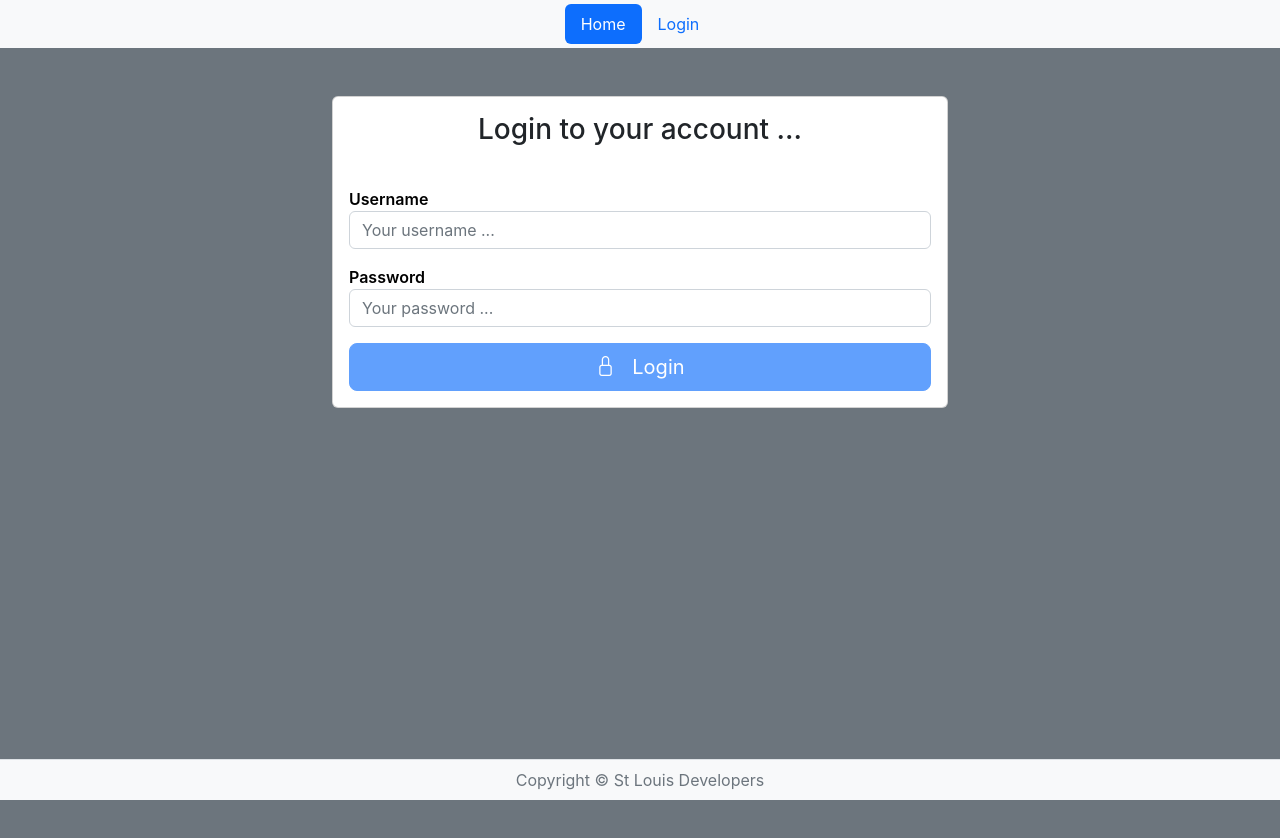
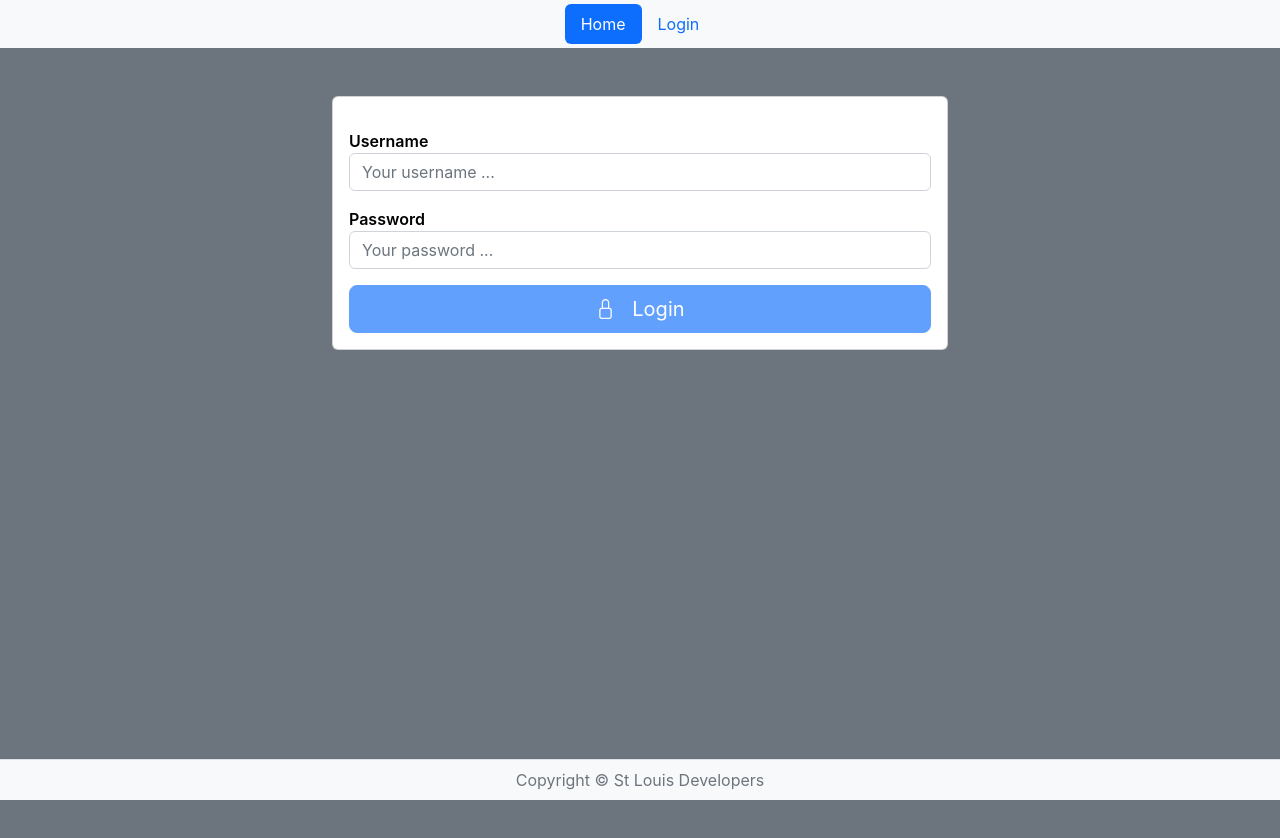
Before and after one commit to kingsleytagbo/nextjs-react-base, a Next.js app: page / in a window 1280 px wide. Shown: the top 838 px of the page. Built offline with nearby package versions, Linux system fonts and the light colour scheme.

Commit message:
authentication

```diff
--- a/components/authentication/login-form.tsx
+++ b/components/authentication/login-form.tsx
@@ -117,7 +117,6 @@ export default function LoginForm() {
 
       <section className="py-5 mt-0" key="login">
 
-
         {/* <!-- BEGIN CONTAINER  -->} */}
         <div className="align-items-center justify-content-center">
 
@@ -130,10 +129,10 @@ export default function LoginForm() {
 
               <section className="card">
 
-                {(showForm === true && userLoginStatus == false) &&
+                {(userLoginStatus === true) &&
                   <h3 className='card-title text-center text-dark mt-3'>Login to your account ...</h3>
                 }
-                {(userLoginStatus == true) &&
+                {(showForm === false) &&
                   <>
                     <h3 className='card-title text-center text-success mt-5 mb-5'>You are logged-in ...</h3>
 
```
